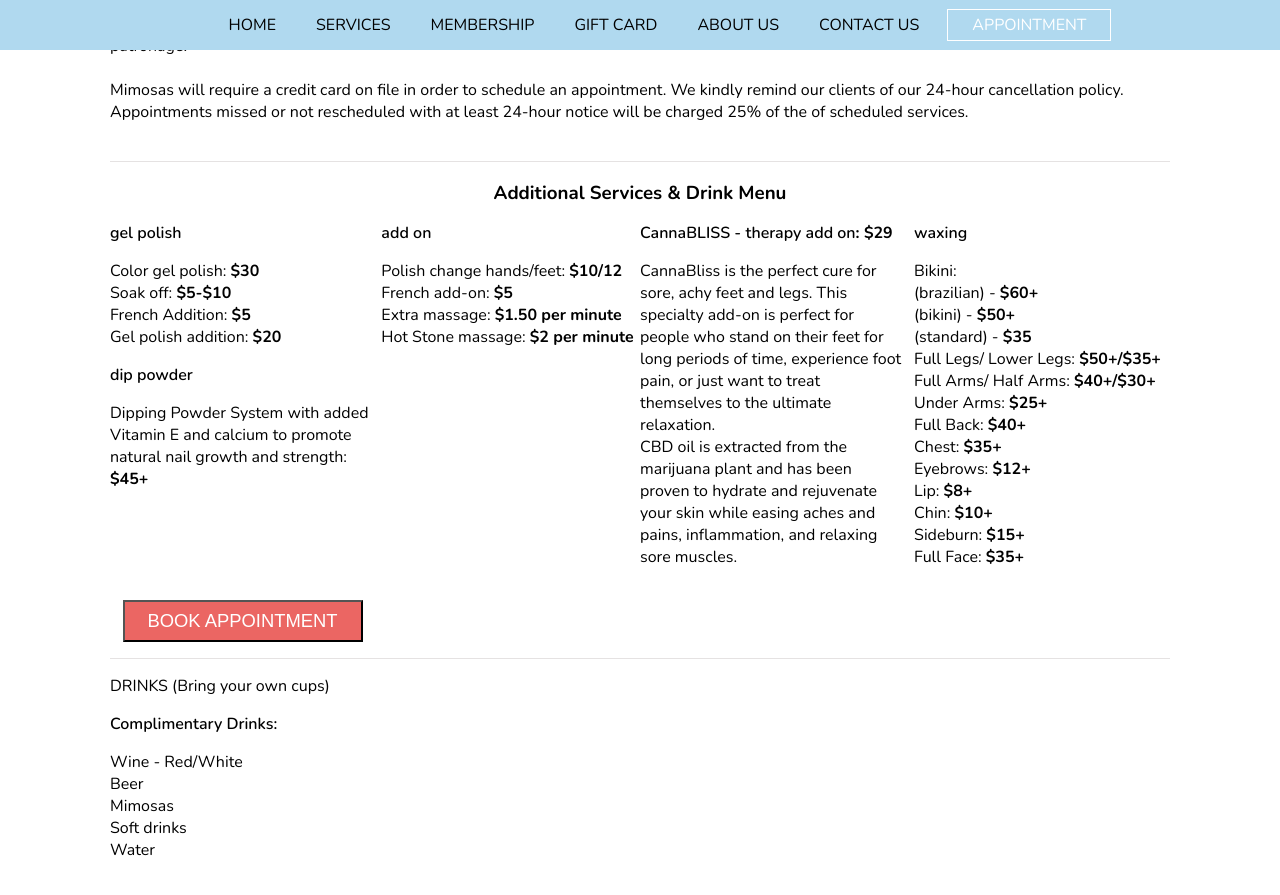
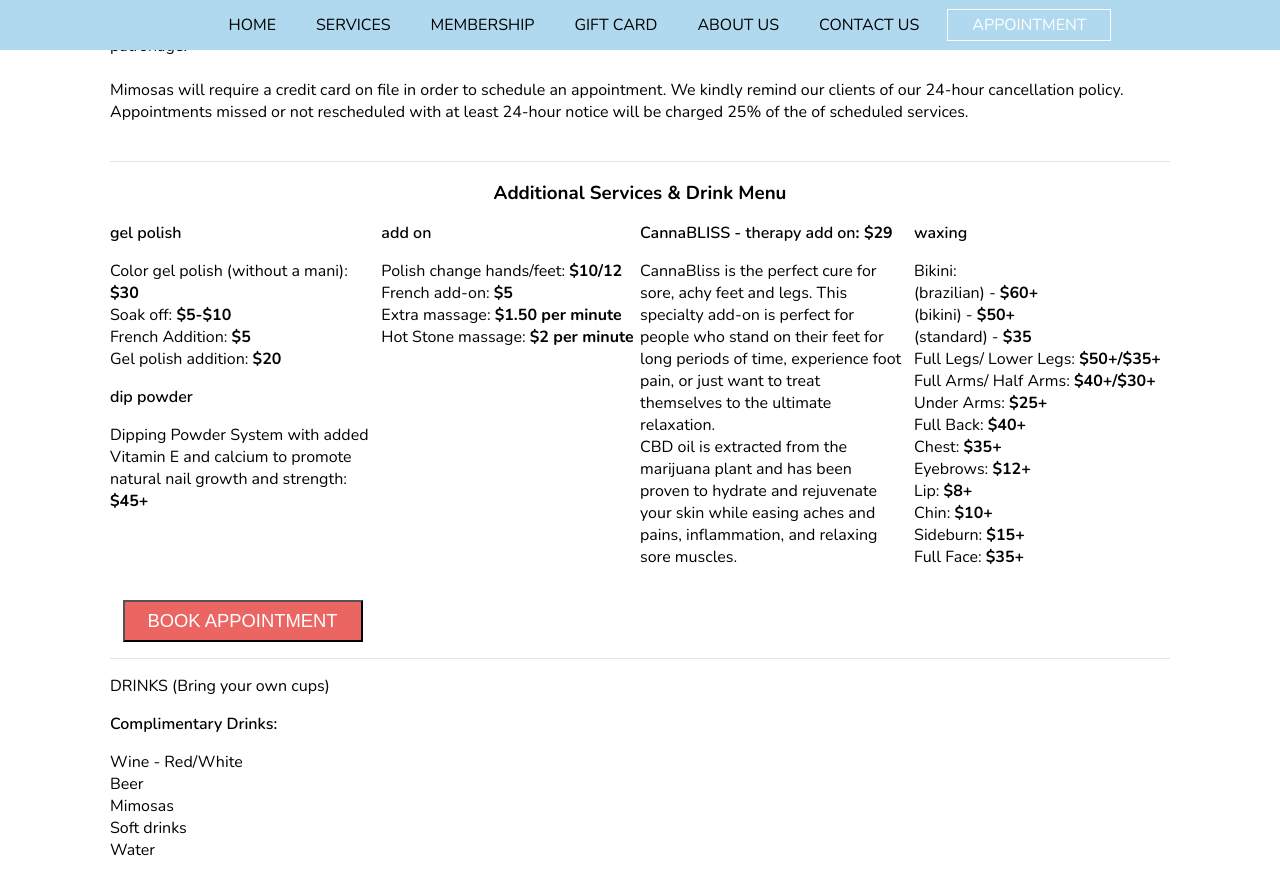
Before and after one commit to mimosasnailbar/mimosas, a Jekyll site: the page built from services.html, in a window 1280 px wide and 900 px high, scrolled down 2862 px. Shown: the top 895 px of the window. Built offline with Jekyll 4.4.1, drawn with Linux system fonts in a browser that asks for light colours; nearby versions of some CDN libraries.

Commit message:
Updated 'services.html' via CloudCannon

```diff
--- a/services.html
+++ b/services.html
@@ -137,7 +137,7 @@
 					gel polish
 				</p>
 				<p class="editable">
-					Color gel polish: <strong>$30</strong><br />Soak off: <strong>$5-$10</strong><br />French Addition: <strong>$5</strong><br />Gel polish addition: <strong>$20</strong>
+					Color gel polish (without a mani): <strong>$30</strong><br />Soak off: <strong>$5-$10</strong><br />French Addition: <strong>$5</strong><br />Gel polish addition: <strong>$20</strong>
 				</p>
 			</div>
 			<div>
```
